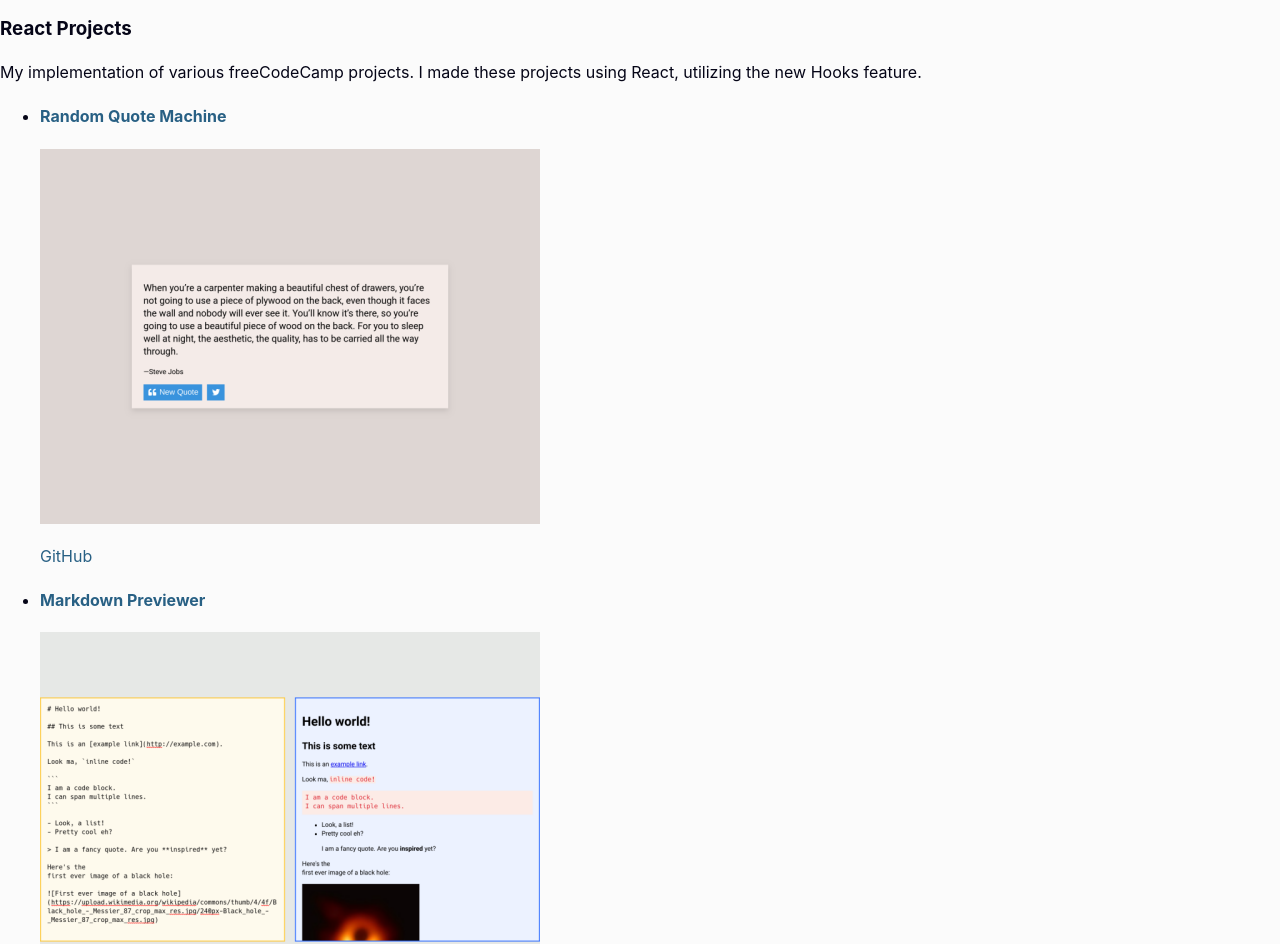
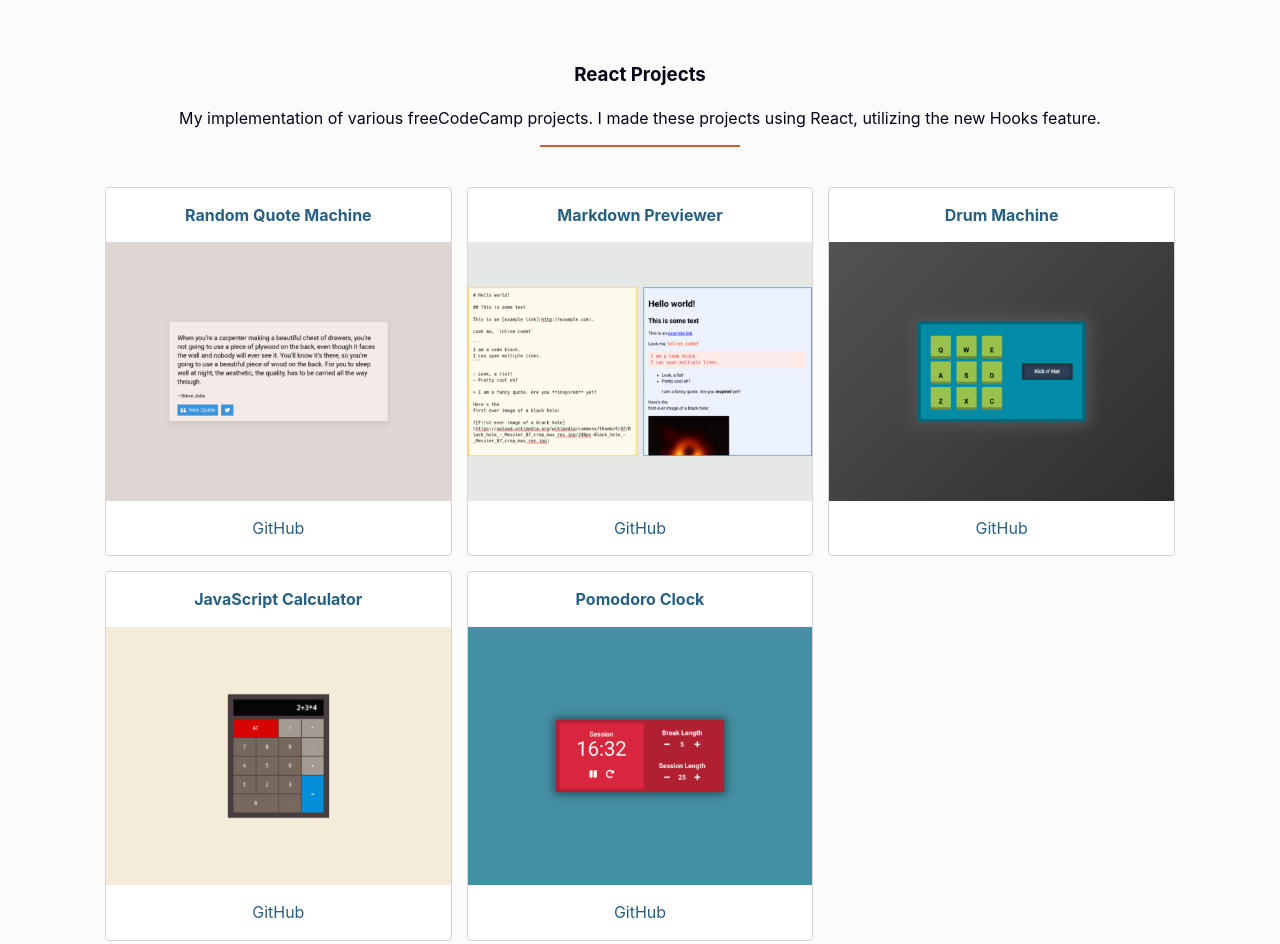
Before and after one commit to kevcomedia/kevcomedia.github.io, a plain HTML site: page index.html in a window 1280 px wide. Shown: the part 857-1801 px from the top of the page. Drawn offline with Linux system fonts and the light colour scheme; a web font is replaced by a local one.

Commit message:
Write portfolio section styles
I sr-only'ed the section's main title because having a large "Portfolio"
on top looks visually cluttered to me.

```diff
--- a/index.html
+++ b/index.html
@@ -26,19 +26,24 @@
     </header>
 
     <main>
-      <section id="portfolio">
-        <h2>Portfolio</h2>
+      <section class="section" id="portfolio">
+        <div class="section__inner">
+          <h2 class="section__title sr-only">Portfolio</h2>
 
-        <h3>React Projects</h3>
-        <p>
+          <section class="portfolio">
+            <header class="portfolio__header">
+              <h3 class="section__subtitle">React Projects</h3>
+              <p class="section__description">
                 My implementation of various freeCodeCamp projects. I made these
                 projects using React, utilizing the new Hooks feature.
               </p>
-        <ul>
-          <li>
+            </header>
+            <ul class="gallery">
+              <li class="gallery__item">
                 <a href="https://kevcomedia.github.io/random-quote-machine">
-              <h4>Random Quote Machine</h4>
+                  <h4 class="gallery__item-title">Random Quote Machine</h4>
                   <img
+                    class="gallery__thumbnail"
                     src="images/screen_random-quote-machine.png"
                     alt="A screenshot of my Random Quote Machine project."
                   />
@@ -49,10 +54,11 @@
                   </a>
                 </p>
               </li>
-          <li>
+              <li class="gallery__item">
                 <a href="https://kevcomedia.github.io/markdown-previewer">
-              <h4>Markdown Previewer</h4>
+                  <h4 class="gallery__item-title">Markdown Previewer</h4>
                   <img
+                    class="gallery__thumbnail"
                     src="images/screen_markdown-previewer.png"
                     alt="A screenshot of my Markdown Previewer project."
                   />
@@ -63,10 +69,11 @@
                   </a>
                 </p>
               </li>
-          <li>
+              <li class="gallery__item">
                 <a href="https://kevcomedia.github.io/drum-machine">
-              <h4>Drum Machine</h4>
+                  <h4 class="gallery__item-title">Drum Machine</h4>
                   <img
+                    class="gallery__thumbnail"
                     src="images/screen_drum-machine.png"
                     alt="A screenshot of my Drum Machine project."
                   />
@@ -75,10 +82,11 @@
                   <a href="https://github.com/kevcomedia/drum-machine">GitHub</a>
                 </p>
               </li>
-          <li>
+              <li class="gallery__item">
                 <a href="https://kevcomedia.github.io/javascript-calculator">
-              <h4>JavaScript Calculator</h4>
+                  <h4 class="gallery__item-title">JavaScript Calculator</h4>
                   <img
+                    class="gallery__thumbnail"
                     src="images/screen_javascript-calculator.png"
                     alt="A screenshot of my JavaScript Calculator project."
                   />
@@ -89,10 +97,11 @@
                   </a>
                 </p>
               </li>
-          <li>
+              <li class="gallery__item">
                 <a href="https://kevcomedia.github.io/pomodoro-clock">
-              <h4>Pomodoro Clock</h4>
+                  <h4 class="gallery__item-title">Pomodoro Clock</h4>
                   <img
+                    class="gallery__thumbnail"
                     src="images/screen_pomodoro-clock.png"
                     alt="A screenshot of my Pomodoro Clock project."
                   />
@@ -102,17 +111,22 @@
                 </p>
               </li>
             </ul>
+          </section>
 
-        <h3>Template Clones</h3>
-        <p>
+          <section class="portfolio">
+            <header class="portfolio__header">
+              <h3 class="section__subtitle">Template Clones</h3>
+              <p class="section__description">
                 Recreations of several templates made using CSS Flexbox, Grid and
                 Custom Properties.
               </p>
-        <ul>
-          <li>
+            </header>
+            <ul class="gallery">
+              <li class="gallery__item">
                 <a href="https://gckev-clone-landing.surge.sh">
-              <h4>Landing Page</h4>
+                  <h4 class="gallery__item-title">Landing Page</h4>
                   <img
+                    class="gallery__thumbnail"
                     src="images/screen_clone-landing.png"
                     alt="A screenshot of my Landing Page clone."
                   />
@@ -123,10 +137,11 @@
                   </a>
                 </p>
               </li>
-          <li>
+              <li class="gallery__item">
                 <a href="https://gckev-clone-agency.surge.sh">
-              <h4>Agency</h4>
+                  <h4 class="gallery__item-title">Agency</h4>
                   <img
+                    class="gallery__thumbnail"
                     src="images/screen_clone-agency.png"
                     alt="A screenshot of my Agency clone."
                   />
@@ -137,10 +152,11 @@
                   </a>
                 </p>
               </li>
-          <li>
+              <li class="gallery__item">
                 <a href="https://gckev-clone-resume.surge.sh">
-              <h4>Resume</h4>
+                  <h4 class="gallery__item-title">Resume</h4>
                   <img
+                    class="gallery__thumbnail"
                     src="images/screen_clone-resume.png"
                     alt="A screenshot of my Resume clone."
                   />
@@ -152,6 +168,8 @@
                 </p>
               </li>
             </ul>
+          </section>
+        </div>
       </section>
 
       <section id="about">
--- a/styles.css
+++ b/styles.css
@@ -68,6 +68,36 @@ a:hover {
 }
 
 
+/** Sections */
+
+.section {
+  padding: 8rem 0;
+}
+
+.section__inner {
+  margin: auto;
+  max-width: 110rem;
+}
+
+.section__title,
+.section__subtitle,
+.section__description {
+  text-align: center;
+}
+
+
+.sr-only {
+  border: 0;
+  clip: rect(0, 0, 0, 0);
+  height: 1px;
+  margin: -1px;
+  overflow: hidden;
+  padding: 0;
+  position: absolute;
+  width: 1px;
+}
+
+
 /** Masthead */
 
 .masthead {
@@ -110,3 +140,74 @@ a:hover {
   font-weight: 300;
   line-height: 1;
 }
+
+
+/** Portfolio */
+
+.portfolio {
+  padding: 2rem 0;
+}
+
+.portfolio__header {
+  margin-bottom: 4rem;
+}
+.portfolio__header::after {
+  background: #cf5c36;
+  content: '';
+  display: block;
+  height: 0.2rem;
+  margin: auto;
+  width: 20rem;
+}
+
+
+/**
+ * Gallery
+ *
+ * 1. Remove default list styles.
+ */
+
+.gallery {
+  display: flex;
+  flex-wrap: wrap;
+  justify-content: space-around;
+  list-style: none; /* 1 */
+  margin: 0; /* 1 */
+  padding: 0 1.5rem; /* 1 */
+}
+
+.gallery__item {
+  background: #fff;
+  border: 0.1rem solid #d3d5d7;
+  border-radius: 0.4rem;
+  flex: 1 1 30rem;
+  max-width: 30rem;
+  text-align: center;
+  transition: box-shadow ease 0.2s;
+}
+
+.gallery__item:hover {
+  box-shadow: 0 0 0.25em rgba(0, 0, 0, 0.25);
+}
+
+@supports (display: grid) {
+  .gallery {
+    display: grid;
+    gap: 1.5rem;
+    grid-template-columns: repeat(auto-fit, minmax(30rem, 1fr));
+  }
+
+  .gallery__item {
+    max-width: unset;
+  }
+}
+
+.gallery__item-title {
+  margin: 0;
+  padding: 1em 0;
+}
+
+.gallery__thumbnail {
+  display: block;
+  width: 100%;
+}
```
Lines whose indentation alone changed are shown as unchanged.
